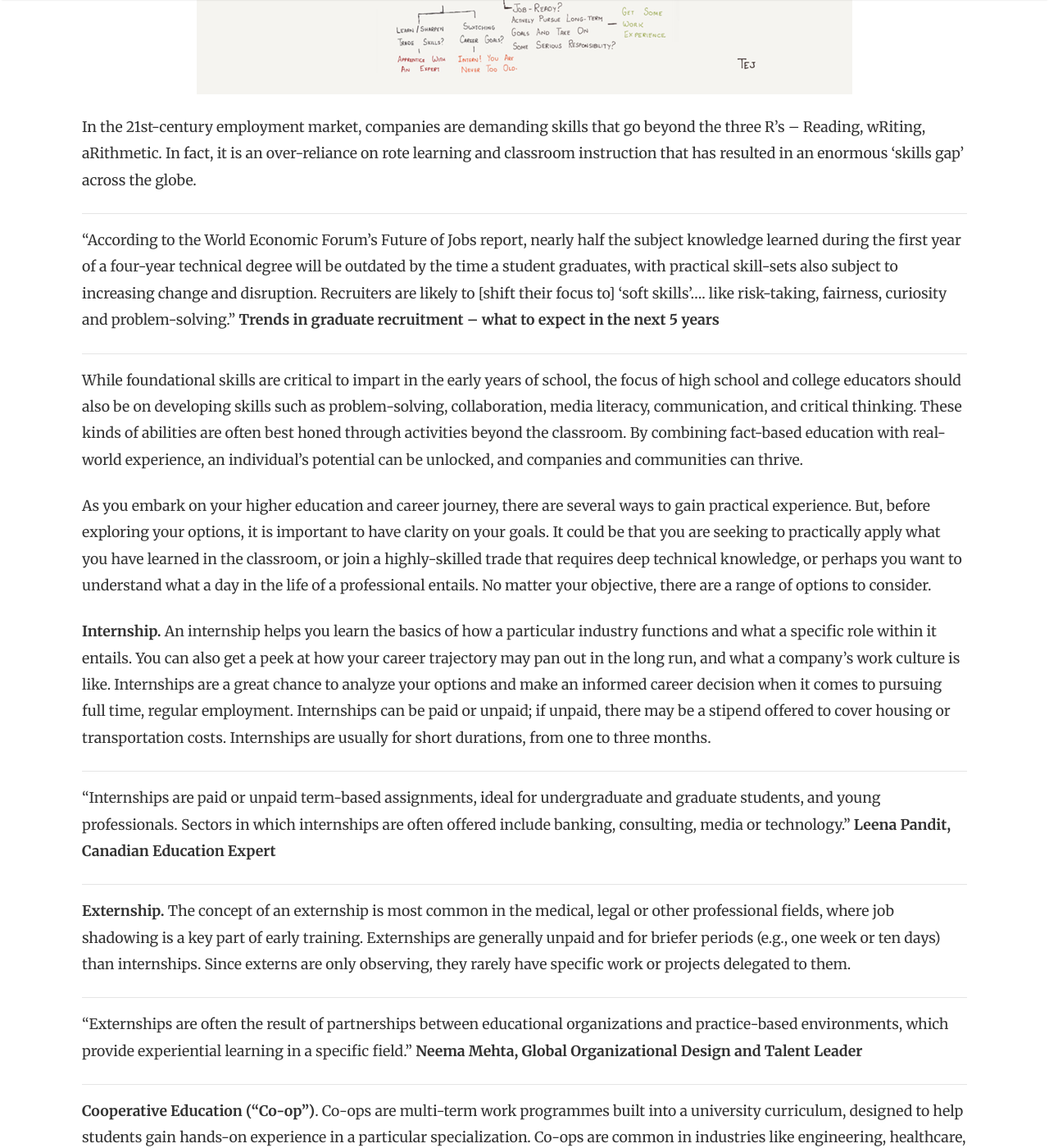
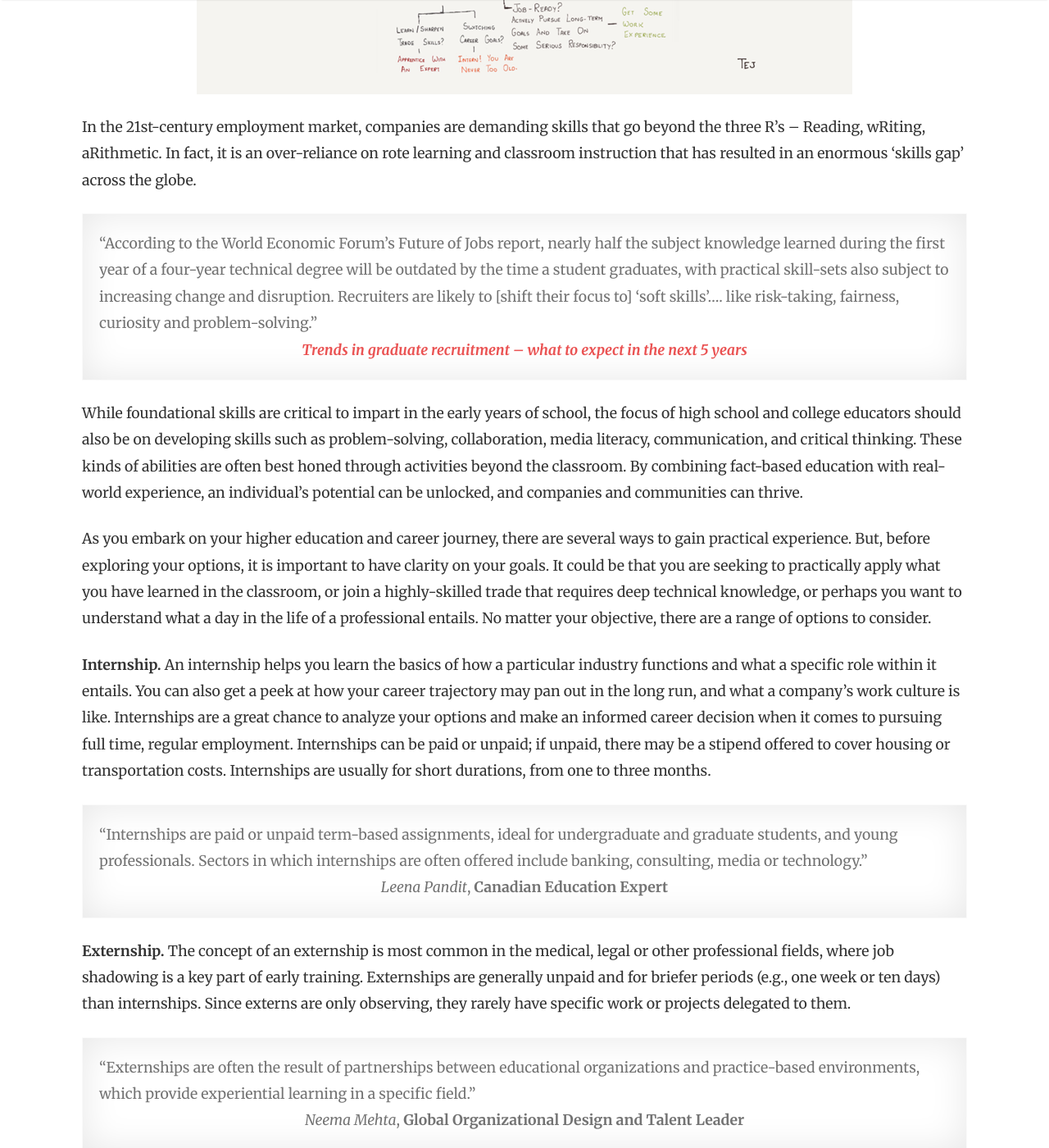
Before and after one commit to lore-blog/lore-blog.github.io, a Jekyll site: the page built from _posts/2018-12-25-breaking-down-the-world-of-work.md, in a window 1280 px wide and 1400 px high, scrolled down 910 px. Shown: the whole window at 82% size. Built offline with Jekyll 4.4.1, drawn with Linux system fonts in a browser that asks for light colours; nearby versions of some CDN libraries; some of the changed text lies outside the part shown.

Commit message:
Added highlight box

```diff
--- a/_posts/2018-12-25-breaking-down-the-world-of-work.md
+++ b/_posts/2018-12-25-breaking-down-the-world-of-work.md
@@ -10,12 +10,9 @@ type: blog
 
 In the 21st-century employment market, companies are demanding skills that go beyond the three R’s – Reading, wRiting, aRithmetic. In fact, it is an over-reliance on rote learning and classroom instruction that has resulted in an enormous ‘skills gap’ across the globe.
 
----
-
 “According to the World Economic Forum’s Future of Jobs report, nearly half the subject knowledge learned during the first year of a four-year technical degree will be outdated by the time a student graduates, with practical skill-sets also subject to increasing change and disruption. Recruiters are likely to [shift their focus to] ‘soft skills’…. like risk-taking, fairness, curiosity and problem-solving.”
-<b>Trends in graduate recruitment – what to expect in the next 5 years</b>
-
----
+<b>_Trends in graduate recruitment – what to expect in the next 5 years_</b>{:class="text-center d-block red-text"}
+{:class="highlight"}
 
 While foundational skills are critical to impart in the early years of school, the focus of high school and college educators should also be on developing skills such as problem-solving, collaboration, media literacy, communication, and critical thinking. These kinds of abilities are often best honed through activities beyond the classroom. By combining fact-based education with real-world experience, an individual’s potential can be unlocked, and companies and communities can thrive.
 
@@ -23,80 +20,55 @@ As you embark on your higher education and career journey, there are several way
 
 <b>Internship. </b>An internship helps you learn the basics of how a particular industry functions and what a specific role within it entails. You can also get a peek at how your career trajectory may pan out in the long run, and what a company’s work culture is like. Internships are a great chance to analyze your options and make an informed career decision when it comes to pursuing full time, regular employment. Internships can be paid or unpaid; if unpaid, there may be a stipend offered to cover housing or transportation costs. Internships are usually for short durations, from one to three months.
 
----
-
 “Internships are paid or unpaid term-based assignments, ideal for undergraduate and graduate students, and young professionals. Sectors in which internships are often offered include banking, consulting, media or technology.”
-<b>Leena Pandit, Canadian Education Expert</b>
-
----
+<span>_Leena Pandit_, **Canadian Education Expert**</span>{:class="text-center d-block"}
+{:class="highlight"}
 
 <b>Externship. </b>The concept of an externship is most common in the medical, legal or other professional fields, where job shadowing is a key part of early training. Externships are generally unpaid and for briefer periods (e.g., one week or ten days) than internships. Since externs are only observing, they rarely have specific work or projects delegated to them.
 
----
-
 “Externships are often the result of partnerships between educational organizations and practice-based environments, which provide experiential learning in a specific field.”
-<b>Neema Mehta, Global Organizational Design and Talent Leader</b>
-
----
+<span>_Neema Mehta_, **Global Organizational Design and Talent Leader**</span>{:class="text-center d-block"}
+{:class="highlight"}
 
 <b>Cooperative Education (“Co-op”)</b>. Co-ops are multi-term work programmes built into a university curriculum, designed to help students gain hands-on experience in a particular specialization. Co-ops are common in industries like engineering, healthcare, and business, wherein the student studies one term and works the next and continues to alternate this theory-application framework for the duration of their studies. Since the work component is a required part of the graduation requirements, students earn credit for their co-op terms. If lucky, they may also be paid.
 
----
-
 “Through co-ops, students work a semester at a time and then return to school, where they get course credit for their work. Generally, in a co-op-based programme, it can take five to six years (as opposed to the usual four) to complete undergraduate studies. On the flip side, students in such programs have great work experience and can command higher pay when they graduate.”
-<b>Libby Sartain, Board Director at Manpower Group, Shutterfly, AARP; former CHRO Yahoo Inc. and Southwest Airlines</b>
-
----
+<span>_Libby Sartain_, **Board Director at Manpower Group, Shutterfly, AARP; former CHRO Yahoo Inc. and Southwest Airlines**</span>{:class="text-center d-block"}
+{:class="highlight"}
 
 <b>Apprenticeships.</b> These are training periods undertaken by those entering a skilled trade such as carpentry, welding, or artistry, and with tradespersons such as electricians, plumbers and beauticians. Apprenticeships are often part of licensed vocational education and technical training programmes that include classroom instruction and practical application. In many European countries, students enter formal apprenticeship programs at age 18 and train for between one and four years, depending on the level of the program, the apprentice’s ability and the industry sector. Apprenticeships are paid, but the amount is minimal.
 
----
-
 Apprenticeships are structured, entry-level roles associated with skilled trades, which do not require college, but do require training, education, and licensing.”
-<b>Libby Sartain, Board Director at Manpower Group, Shutterfly, AARP; former CHRO Yahoo Inc. and Southwest Airlines</b>
-
-“Apprenticeships are a combination of on-the-job and classroom training that result in a trade credential, which proves that you are qualified and certified to work in a skilled trade.”
-<b>Leena Pandit, Canadian Education Expert</b>
-
----
+<span>_Libby Sartain_, **Board Director at Manpower Group, Shutterfly, AARP; former CHRO Yahoo Inc. and Southwest Airlines**</span>{:class="text-center d-block"}
+<br/>“Apprenticeships are a combination of on-the-job and classroom training that result in a trade credential, which proves that you are qualified and certified to work in a skilled trade.”
+<span>_Leena Pandit_, **Canadian Education Expert**</span>{:class="text-center d-block"}
+{:class="highlight"}
 
 <b>Fellowship.</b> Traditionally, ‘fellows’ are highly-trained academics who have distinguished positions within a university setting, or are well-regarded experts within an industry. Fellows work on specific projects within an organization and are often sponsored.
 
 Recently, organizations have started offering fellowship programs that are focused on intensive professional development in a particular field. For example, The Young India Fellowship (YIF), is a one-year residential multi-disciplinary postgraduate programme that provides liberal arts education with a focus on experiential learning. Indian citizens under the age of 29 with an undergraduate or a postgraduate degree are eligible to apply for this highly selective fellowship.
 
----
-
 “Fellowships are usually coveted, prestigious positions associating with extensive training and education.”
-<b>Neema Mehta, Global Organizational Design and Talent Leader</b>
-
----
+<span>_Neema Mehta_, **Global Organizational Design and Talent Leader**</span>{:class="text-center d-block"}
+{:class="highlight"}
 
 <b>Volunteer. </b>Volunteering with a not-for-profit organization allows you to gain a deeper understanding of the social, economic, and political factors influencing the world today. As a volunteer, you can get involved with the community, and see what it is like to collaborate with a wide variety of stakeholders who are working together to solve a problem and make an impact. These opportunities also allow you to develop leadership skills and network with professionals in the ecosystem.
 
----
-
 “Volunteering is a great way to pursue your interests and hobbies, while also using the time to travel within the country or internationally. These experiences will help shape your perspective and enable you to understand yourself better.
 A volunteer experience can boost your resume and sometimes help you clarify the career path you want to pursue.”
-<b>Leena Pandit, Canadian Education Expert</b>
-
----
+<span>_Leena Pandit_, **Canadian Education Expert**</span>{:class="text-center d-block"}
+{:class="highlight"}
 
 <b>Traineeship. </b>Engineering, management or sales trainees – these are positions created exclusively to nurture and prepare recent graduates for specific roles within an organization. Trainees are full-time employees, on a normal salary, who are hired into a ‘class’ of fresh university graduates for a structured training programme. Depending on the industry, firm and location, trainees frequently compete with their peers for placement into different roles upon completion of the programme.
 
----
-
 “Investment banks, consulting firms, consumer goods companies and other large global organizations formally train their new hires so that they all approach delivery of products and services in a uniform and consistent manner that aligns with the organization’s vision, mission and operating philosophy.”
-<b>Neema Mehta, Global Organizational Design and Talent Leader</b>
-
----
+<span>_Neema Mehta_, **Global Organizational Design and Talent Leader**</span>{:class="text-center d-block"}
+{:class="highlight"}
 
 <b>Work experience. </b>Work experience involves securing paid employment that may be temporary, contract-based, or long-term. The objective is not necessarily career development (although it can be), but instead to earn money and gain formal experience in the workforce. When compared to the other opportunities, work experience entails taking on more responsibilities, often while reporting to supervisors who oversee deadlines, productivity and quality of work. Gaining formal work experience is critical to personal growth – it helps young people learn responsibility and accountability in a setting other than school or home. For students, some options may include working behind the counter at an ice cream shop over the summer, tutoring neighbourhood kids or staffing the desk at a local library.
 
----
-
 “Summer or other jobs are structured, part/full-time paid work experiences that pay market rates, and are critical to the organization’s functioning.”
-<b>Neema Mehta, Global Organizational Design and Talent Leader</b>
-
----
+<span>_Neema Mehta_, **Global Organizational Design and Talent Leader**</span>{:class="text-center d-block"}
+{:class="highlight"}
 
 Students, recent graduates and even experienced professionals can, and should, access these options at various points in their career development, depending on their goals, financial situation and academic training. If you are still studying, your college or school’s career services office may also maintain a list of employers seeking talent at different levels. And, while many organizations share information on their websites and on social media networks like LinkedIn, often the best way to create opportunities for yourself is to reach out to your network of contacts – friends, classmates, aunts, uncles, parents’ friends, friends’ parents – and proactively ask about opportunities to gain formal, practical experience. Once you narrow down your choices, pick the option that is most suitable for you, given your existing level of experience and goals, and then jump right in to keep learning.
--- a/assets/css/screen.css
+++ b/assets/css/screen.css
@@ -679,6 +679,17 @@ iframe {
   -ms-flex-order: -1;
   order: -1;
 }
+.red-text {
+  color: #ea5252 !important;
+}
+.highlight {
+  padding: 20px;
+  color: #737373;
+  background: #fafafa;
+  border: 1px solid #fafafa;
+  box-shadow: inset 0 0 45px #e7e7e7;
+}
+
 @media (min-width: 768px) {
   .flex-md-unordered {
     -webkit-box-ordinal-group: 1;
```
